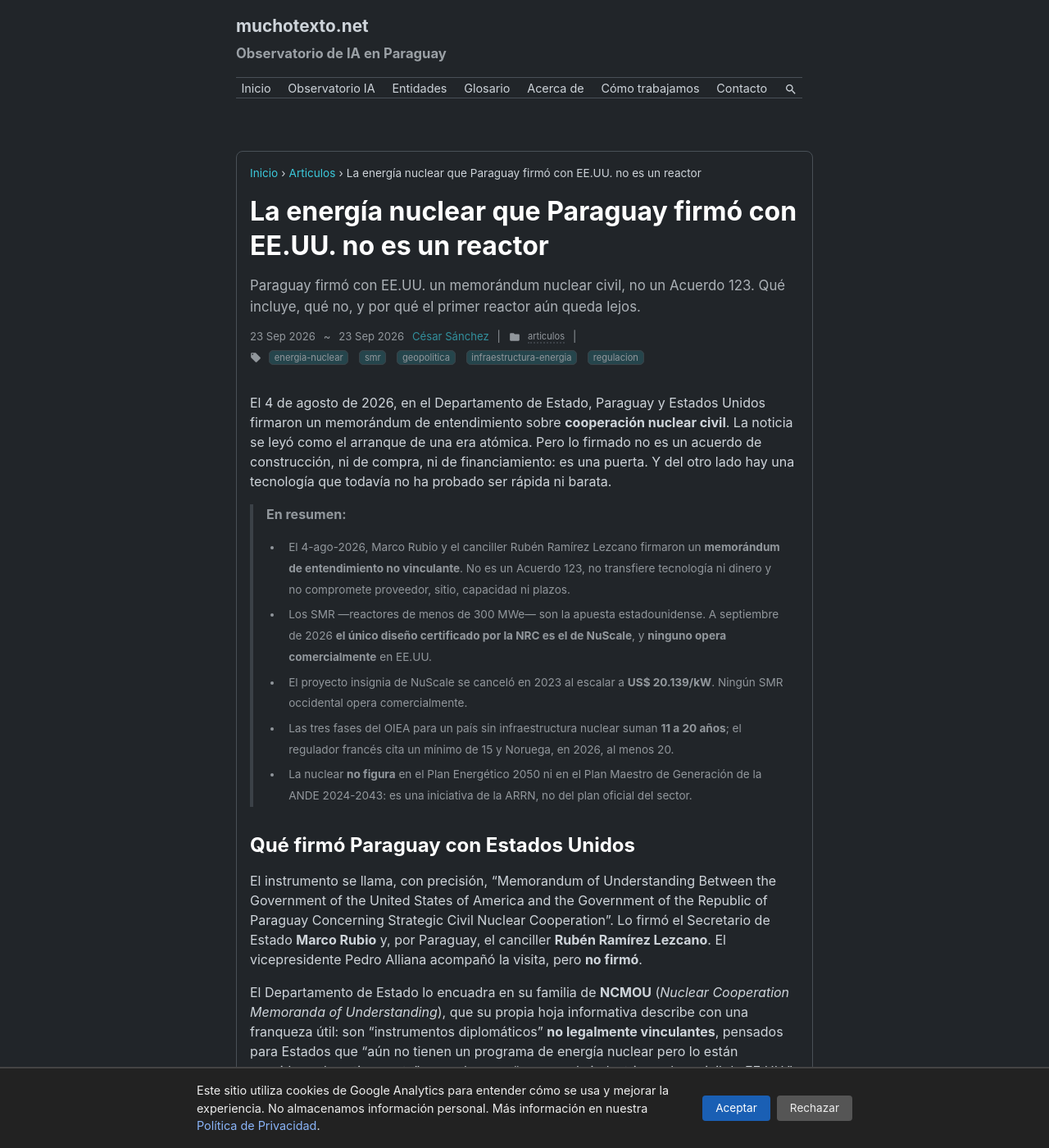
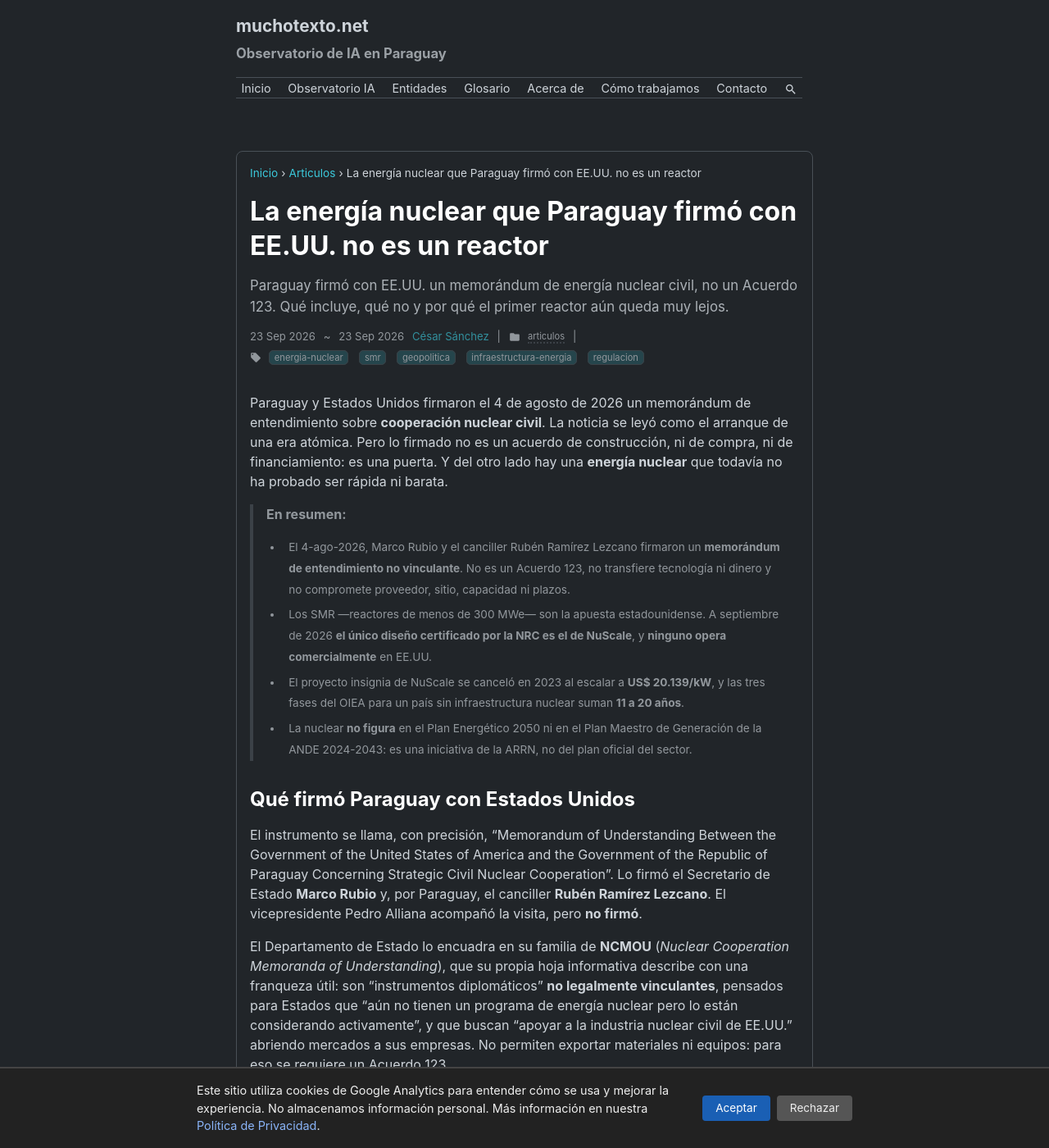
Before and after one commit to miravosqueinteresante/muchotexto.net, a Jekyll site: the page built from _posts/2026-09-23-energia-nuclear-paraguay-eeuu.md, in a window 1280 px wide and 1400 px high. Shown: the whole window at 82% size. Built offline with Jekyll 4.4.1, drawn with Linux system fonts in a browser that asks for light colours; some of the changed text lies outside the part shown.

Commit message:
Checklist SEO §5.1/§5.5: alinear el #52 a las reglas de la estrategia
Auditoría de cumplimiento del checklist contra §14.1/§5.1/§5.5. Desviaciones
corregidas:
- Hook empezaba con fecha (PROHIBIDO §5.1): ahora empieza con sujeto.
- Meta description 136->153 chars (regla 150-155).
- TL;DR 5->4 viñetas (regla 3-4), fusionando costo y plazos.
- Keyword primaria 'energía nuclear' ausente del primer párrafo y de los H2:
  agregada al primer párrafo y al H2 de contexto ('Por qué Paraguay busca la
  energía nuclear ahora').
Verificado: 2.473 palabras, título 65 chars, keyword 10x en el cuerpo.

```diff
--- a/_posts/2026-09-23-energia-nuclear-paraguay-eeuu.md
+++ b/_posts/2026-09-23-energia-nuclear-paraguay-eeuu.md
@@ -5,7 +5,7 @@
 last_modified_at: 2026-09-23
 categories: [articulos]
 tags: [energia-nuclear, smr, geopolitica, infraestructura-energia, regulacion]
-description: "Paraguay firmó con EE.UU. un memorándum nuclear civil, no un Acuerdo 123. Qué incluye, qué no, y por qué el primer reactor aún queda lejos."
+description: "Paraguay firmó con EE.UU. un memorándum de energía nuclear civil, no un Acuerdo 123. Qué incluye, qué no y por qué el primer reactor aún queda muy lejos."
 schema_type: TechArticle
 hitos:
   - fecha: "1965-08-30"
@@ -30,13 +30,12 @@
     url: "https://www.bacn.gov.py/leyes-paraguayas/2945/ley-n-5169-crea-la-autoridad-reguladora-radiologica-y-nuclear"
 ---
 
-El 4 de agosto de 2026, en el Departamento de Estado, Paraguay y Estados Unidos firmaron un memorándum de entendimiento sobre **cooperación nuclear civil**. La noticia se leyó como el arranque de una era atómica. Pero lo firmado no es un acuerdo de construcción, ni de compra, ni de financiamiento: es una puerta. Y del otro lado hay una tecnología que todavía no ha probado ser rápida ni barata.
+Paraguay y Estados Unidos firmaron el 4 de agosto de 2026 un memorándum de entendimiento sobre **cooperación nuclear civil**. La noticia se leyó como el arranque de una era atómica. Pero lo firmado no es un acuerdo de construcción, ni de compra, ni de financiamiento: es una puerta. Y del otro lado hay una **energía nuclear** que todavía no ha probado ser rápida ni barata.
 
 > **En resumen:**
 > - El 4-ago-2026, Marco Rubio y el canciller Rubén Ramírez Lezcano firmaron un **memorándum de entendimiento no vinculante**. No es un Acuerdo 123, no transfiere tecnología ni dinero y no compromete proveedor, sitio, capacidad ni plazos.
 > - Los SMR —reactores de menos de 300 MWe— son la apuesta estadounidense. A septiembre de 2026 **el único diseño certificado por la NRC es el de NuScale**, y **ninguno opera comercialmente** en EE.UU.
-> - El proyecto insignia de NuScale se canceló en 2023 al escalar a **US$ 20.139/kW**. Ningún SMR occidental opera comercialmente.
-> - Las tres fases del OIEA para un país sin infraestructura nuclear suman **11 a 20 años**; el regulador francés cita un mínimo de 15 y Noruega, en 2026, al menos 20.
+> - El proyecto insignia de NuScale se canceló en 2023 al escalar a **US$ 20.139/kW**, y las tres fases del OIEA para un país sin infraestructura nuclear suman **11 a 20 años**.
 > - La nuclear **no figura** en el Plan Energético 2050 ni en el Plan Maestro de Generación de la ANDE 2024-2043: es una iniciativa de la ARRN, no del plan oficial del sector.
 
 ## Qué firmó Paraguay con Estados Unidos
@@ -71,7 +70,7 @@
 
 **Ghana** lleva **19 años** de planes: anunció 400 MWe para 2018, después "no antes de 2030", y llegó a 2026 **sin una sola planta en construcción**. Lo único que tiene es un reactor de investigación de 1994, que no genera electricidad. En ambos casos, el instrumento firmado habilita cooperación, pero no construye nada: el reactor lo construye un contrato EPC con miles de millones detrás, y ninguno existe para Paraguay.
 
-## Por qué Paraguay lo busca ahora
+## Por qué Paraguay busca la energía nuclear ahora
 
 El interés no es caprichoso. Paraguay tiene una matriz casi enteramente hidroeléctrica —99,998% renovable— y exporta cerca del **35%** de lo que genera. Pero el excedente se agota: el consumo nacional llegó a **29.419 GWh en 2025** y crece a dos dígitos (12,5% en 2025, hasta 21% previsto para 2026). El [régimen de grandes consumidores de ANDE](/articulos/2026/09/16/los-contratos-secretos-de-ande/) —criptominería y data centers— ya reserva **943,8 MW** en 41 empresas. Y hay un riesgo conocido: la sequía de 2019-2022 llevó al Paraná a su mínimo en 77 años y derrumbó la generación de Itaipú un 35,6%. Un sistema que depende de la lluvia quiere una fuente "firme", y la nuclear se vende como tal.
 
```
